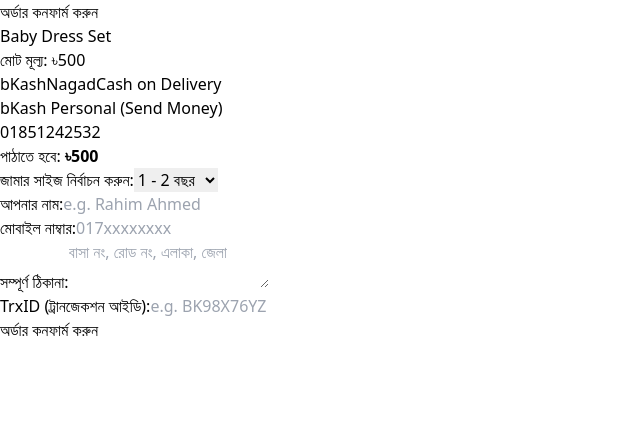
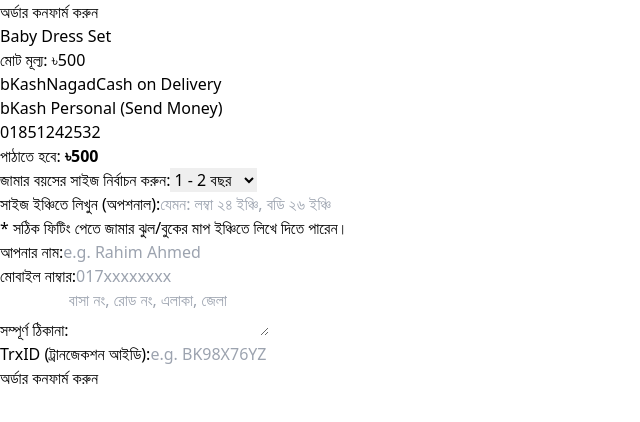
Before and after one commit to labbaik22211/kidsio, a Next.js app: page /checkout in a window 1280 px wide. Shown: the top 422 px of the page, without its empty margins (0-640 px from the left). Built offline with nearby package versions, Linux system fonts and the light colour scheme.

Commit message:
added up to 10 years size and custom inch input box

```diff
--- a/pages/checkout.js
+++ b/pages/checkout.js
@@ -11,7 +11,14 @@ export default function Checkout() {
   const productPrice = price || "500";
 
   const [paymentMethod, setPaymentMethod] = useState('bkash');
-  const [formData, setFormData] = useState({ name: '', phone: '', address: '', size: '1-2 Years', trxId: '' });
+  const [formData, setFormData] = useState({
+    name: '',
+    phone: '',
+    address: '',
+    size: '1-2 Years',
+    sizeInches: '',
+    trxId: ''
+  });
   const [loading, setLoading] = useState(false);
   const [submitted, setSubmitted] = useState(false);
 
@@ -26,7 +33,8 @@ export default function Checkout() {
           color: paymentMethod === 'bkash' ? 16711680 : paymentMethod === 'nagad' ? 16744192 : 32768,
           fields: [
             { name: "👕 প্রোডাক্ট", value: productName, inline: false },
-            { name: "📏 জামার সাইজ", value: formData.size, inline: true },
+            { name: "📏 জামার সাইজ (বয়স)", value: formData.size, inline: true },
+            { name: "📐 ইঞ্চির মাপ (Custom Size)", value: formData.sizeInches || "দেওয়া হয়নি", inline: true },
             { name: "💰 মূল্য", value: `৳${productPrice}`, inline: true },
             { name: "💳 পেমেন্ট মেথড", value: paymentMethod.toUpperCase(), inline: true },
             { name: "👤 কাস্টমারের নাম", value: formData.name, inline: false },
@@ -131,9 +139,9 @@ export default function Checkout() {
 
         <form onSubmit={handleSubmit} className="flex flex-col gap-3 text-xs">
 
-          {/* 👕 জামার সাইজ সিলেক্ট করার অপশন */}
+          {/* 👕 জামার বয়সের সাইজ সিলেক্ট করার অপশন (১০ বছর পর্যন্ত) */}
           <div>
-            <label className="block text-gray-700 mb-1 font-semibold">জামার সাইজ নির্বাচন করুন:</label>
+            <label className="block text-gray-700 mb-1 font-semibold">জামার বয়সের সাইজ নির্বাচন করুন:</label>
             <select
               value={formData.size}
               onChange={(e) => setFormData({ ...formData, size: e.target.value })}
@@ -145,7 +153,29 @@ export default function Checkout() {
               <option value="2-3 Years">2 - 3 বছর</option>
               <option value="3-4 Years">3 - 4 বছর</option>
               <option value="4-5 Years">4 - 5 বছর</option>
+              <option value="5-6 Years">5 - 6 বছর</option>
+              <option value="6-7 Years">6 - 7 বছর</option>
+              <option value="7-8 Years">7 - 8 বছর</option>
+              <option value="8-9 Years">8 - 9 বছর</option>
+              <option value="9-10 Years">9 - 10 বছর</option>
             </select>
+          </div>
+
+          {/* 📏 ইঞ্চির মাপ লেখার বক্স (Custom Measurement) */}
+          <div>
+            <label className="block text-gray-700 mb-1 font-semibold">
+              সাইজ ইঞ্চিতে লিখুন (অপশনাল):
+            </label>
+            <input
+              type="text"
+              placeholder="যেমন: লম্বা ২৪ ইঞ্চি, বডি ২৬ ইঞ্চি"
+              value={formData.sizeInches}
+              onChange={(e) => setFormData({ ...formData, sizeInches: e.target.value })}
+              className="w-full p-2.5 border focus:outline-none focus:border-[#8c1d40]"
+            />
+            <p className="text-[10px] text-gray-500 mt-1">
+              * সঠিক ফিটিং পেতে জামার ঝুল/বুকের মাপ ইঞ্চিতে লিখে দিতে পারেন।
+            </p>
           </div>
 
           <div>
```
